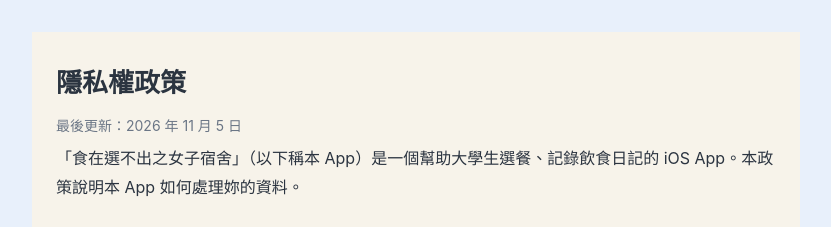
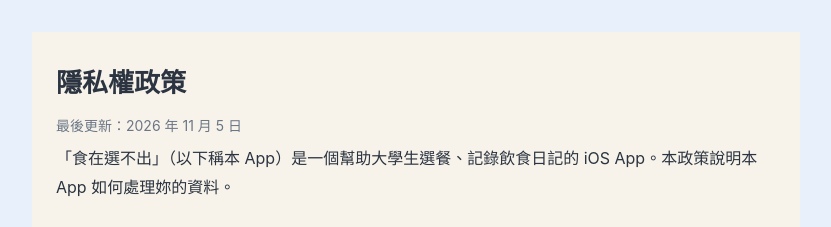
Before and after one commit to yeats0721/eatwhatdorm-privacy, a plain HTML site: page index.html in a window 1280 px wide. Shown: the top 227 px of the page, without its empty margins (224-1055 px from the left). Drawn offline with Linux system fonts and the light colour scheme.

Commit message:
隱私權政策：App 名稱改為「食在選不出」
Co-Authored-By: Claude Fable 5.2 <noreply@anthropic.com>

```diff
--- a/index.html
+++ b/index.html
@@ -3,7 +3,7 @@
 <head>
 <meta charset="utf-8">
 <meta name="viewport" content="width=device-width, initial-scale=1">
-<title>食在選不出之女子宿舍 隱私權政策</title>
+<title>食在選不出 隱私權政策</title>
 <style>
   body { margin: 0; background: #e8f0fb; color: #2b3440; font: 16px/1.8 -apple-system, "PingFang TC", "Noto Sans TC", sans-serif; }
   main { max-width: 720px; margin: 32px auto; padding: 28px 24px 40px; background: #f7f3ea; }
@@ -19,7 +19,7 @@
 <main>
 <h1>隱私權政策</h1>
 <p class="date">最後更新：2026 年 11 月 5 日</p>
-<p>「食在選不出之女子宿舍」（以下稱本 App）是一個幫助大學生選餐、記錄飲食日記的 iOS App。本政策說明本 App 如何處理妳的資料。</p>
+<p>「食在選不出」（以下稱本 App）是一個幫助大學生選餐、記錄飲食日記的 iOS App。本政策說明本 App 如何處理妳的資料。</p>
 
 <h2>儲存在妳手機裡的資料</h2>
 <p>飲食日記、照片、貼紙、拼貼、收藏、預算與提醒設定，都只儲存在妳自己的手機。開發者沒有伺服器可以收到這些內容。刪除 App 可能同時刪除這些本機資料。</p>
```
